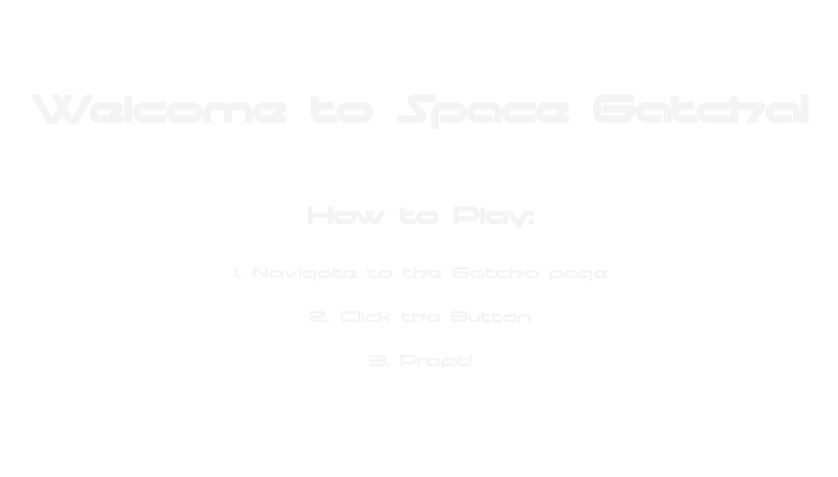
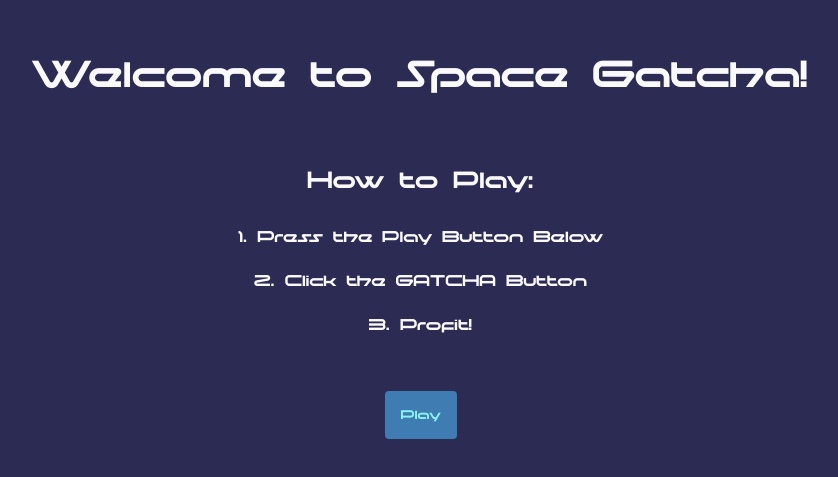
Before and after one commit to kennajw/cs391-final-project, a Next.js app: page / in a window 1280 px wide. Shown: the part 189-666 px from the top of the page, without its empty margins (219-1057 px from the left). Built offline with nearby package versions, Linux system fonts and the light colour scheme.

Commit message:
added some styling and a nav button to  main.tsx

```diff
--- a/app/page.tsx
+++ b/app/page.tsx
@@ -1,7 +1,10 @@
+// Kyle Yung's work
 import Main from '@/components/main';
 
 export default function Home() {
   return (
-    <Main />
+    <>
+      <Main />
+    </>
   )
 }
--- a/components/main.tsx
+++ b/components/main.tsx
@@ -1,13 +1,21 @@
+// Kyle Yung's work
+import Link from 'next/link';
+
 export default function Main() {
     return (
-        <div className="flex flex-col justify-center items-center min-h-screen p-20">
-            <h1 className="text-center text-gray-100 text-5xl font-bold p-10">Welcome to Space Gatcha!</h1>
-            <h2 className="text-center text-gray-100 text-3xl font-semibold p-6">How to Play:</h2>
-            <ul className="text-gray-100 text-xl space-y-4 list-decimal list-inside text-center">
-                <li>Navigate to the Gatcha page</li>
-                <li>Click the Button</li>
-                <li>Profit!</li>
-            </ul>
+        <div className="flex flex-col items-center justify-center min-h-screen" style={{ backgroundColor: "#2B2B53", color: "#FAF9FF" }}>
+             <div className="p-10">
+                <h1 className=" text-center text-5xl p-10">Welcome to Space Gatcha!</h1>
+                <h2 className="text-center text-3xl p-6">How to Play:</h2>
+                <ul className="text-xl space-y-4 list-decimal list-inside text-center">
+                    <li>Press the Play Button Below</li>
+                    <li>Click the GATCHA Button</li>
+                    <li>Profit!</li>
+                </ul>
+             </div>
+             <div className="p-6">
+                <Link href="/gatcha" className="p-4 rounded" style={{backgroundColor: "#3E7CB1", color: "#8AF3FF"}}>Play</Link>
+            </div>
         </div>
     );
 }
```
